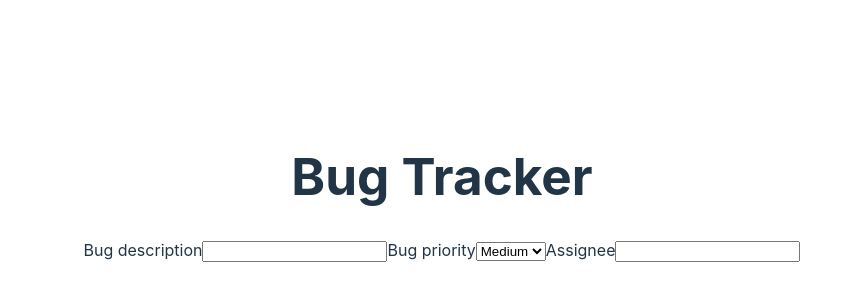
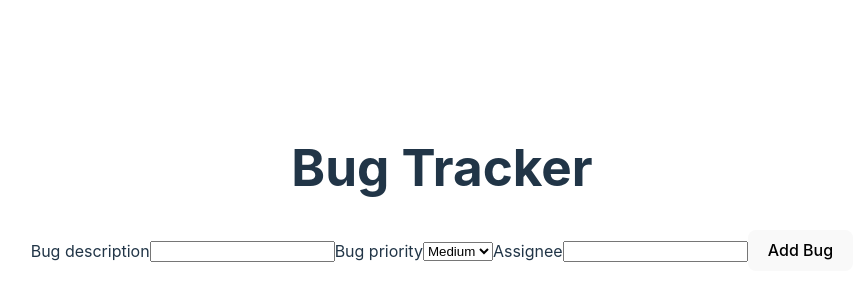
Before and after one commit to FLopez73/vite-bugtracker-frontend, a React (Vite) app: page / in a window 1280 px wide. Shown: the part 212-512 px from the top of the page, without its empty margins (198-1061 px from the left). Built offline with nearby package versions, Linux system fonts and the light colour scheme.

Commit message:
added submit button

```diff
--- a/src/App.jsx
+++ b/src/App.jsx
@@ -9,7 +9,9 @@ function App() {
   const [assignee, setAssignee] = useState ('')
   const [bugList, setBugList] = useState ([])
 
-  const addBug = () => {}
+  const addBug = (event) => {
+    event.preventDefault()
+  }
   const deleteBug = () => {}
 
   return (
@@ -34,6 +36,7 @@ function App() {
             Assignee
           </label>
           <input type="text" id="assignee" value={assignee} onChange={event => setAssignee(event.target.value)}/>
+          <button type="submit">Add Bug</button>
         </form>
       </div>
     </>
```
